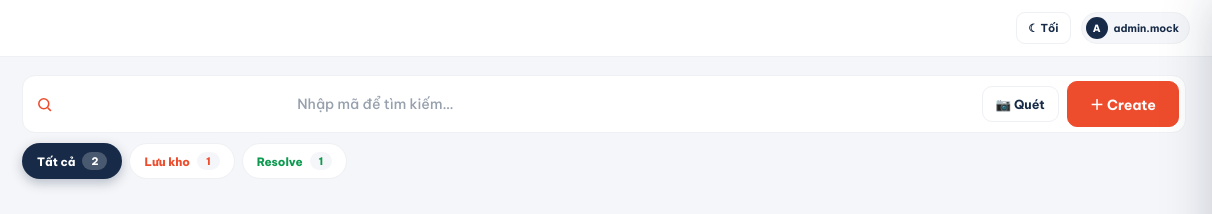
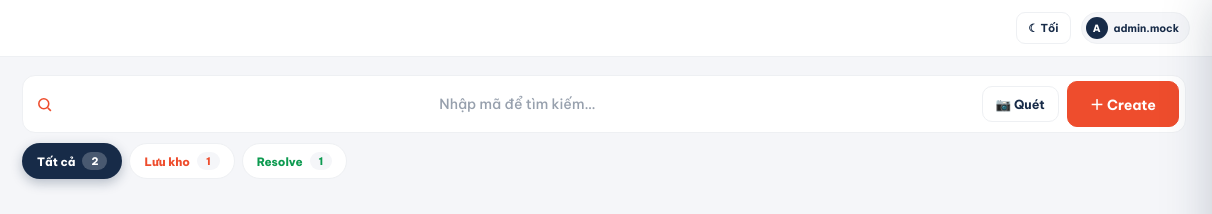
Before and after one commit to Duc-Nguyen-739/spx-exception-handling, a website: page index.html in a window 1280 px wide. Shown: the top 214 px of the page, 68-1280 px from the left. Drawn offline with Linux system fonts and the light colour scheme.

Commit message:
feat(ui): small centered search input like approved mockup

```diff
--- a/index.html
+++ b/index.html
@@ -51,7 +51,7 @@ main{padding:12px 14px 90px;max-width:1100px;margin:0 auto}
 /* ===== scan bar ===== */
 .scanbar{display:flex;gap:8px;align-items:center;background:var(--card);border:1px solid var(--line);border-radius:13px;padding:5px 6px 5px 13px;margin-bottom:10px}
 .scanbar svg{color:var(--o);flex:none}
-.scanbar input{border:none;background:transparent;padding:9px 0;font-size:14px;font-weight:600;flex:0 1 440px;min-width:0;margin:0 auto}
+.scanbar input{border:none;background:transparent;padding:9px 0;font-size:14px;font-weight:600;flex:0 1 480px;min-width:0;margin:0 auto;text-align:center}
 .scanbar .create-big{padding:12px 22px;font-size:14px;white-space:nowrap}
 #btnCreateTop,.createrow{display:none!important}
 .scanbar input:focus{outline:none}
```
